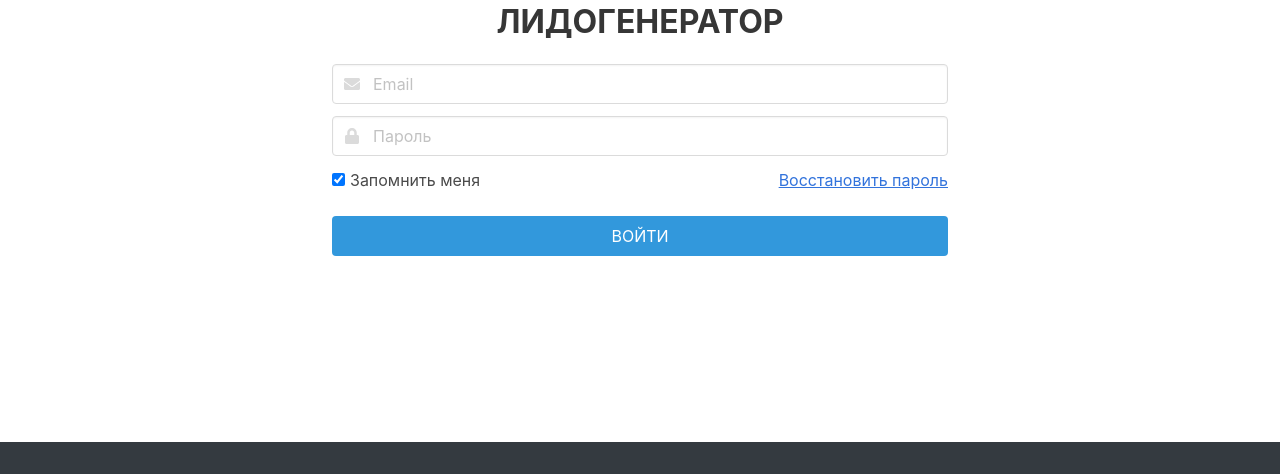
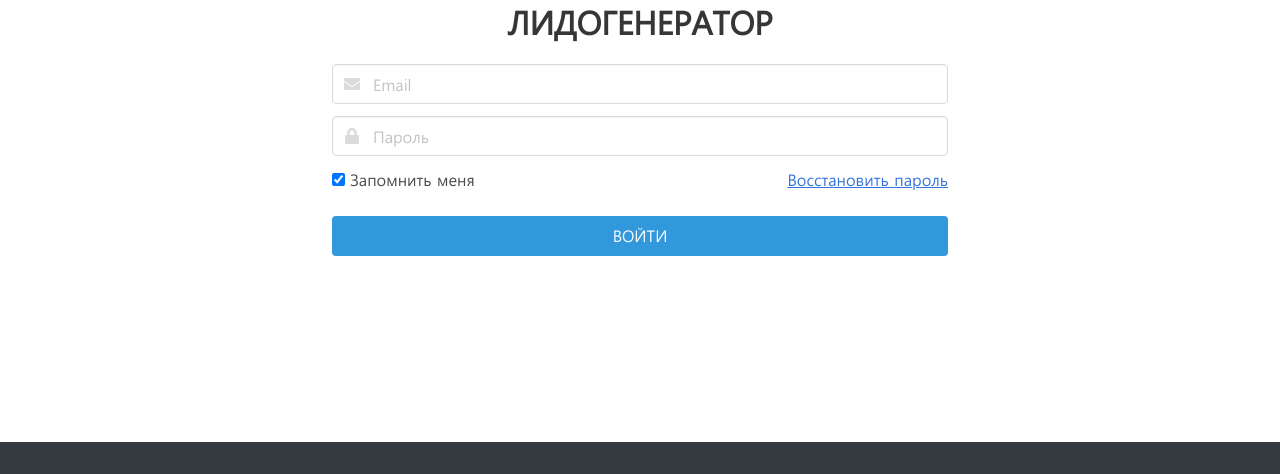
Before and after one commit to nelmare/bulma-test, a plain HTML site: page index.html in a window 1280 px wide. Shown: the part 330-804 px from the top of the page. Drawn offline with Linux system fonts and the light colour scheme.

Commit message:
Применяет шрифты

```diff
--- a/_sass/main.scss
+++ b/_sass/main.scss
@@ -7,6 +7,7 @@ $footer-padding-custom: 2rem 1.5rem 0rem;
 $footer-padding: $footer-padding-custom;
 $column-padding-custom: 0.5rem;
 $column-padding: $column-padding-custom;
+$family-sans-serif: "MalgunGothicRegular", "Helvetica", sans-serif;
 // Customization
 
 // You can easily customize Bulma with your own variables.
@@ -42,10 +43,6 @@ $primary-invert: $pink-invert;
   font-display: swap;
 }
 
-body {
-  font-family: "MalgunGothicRegular", "Helvetica", sans-serif;
-}
-
 .min-h {
   min-height: 90vh;
 }
```
Also changed, not shown: css/main.css.
